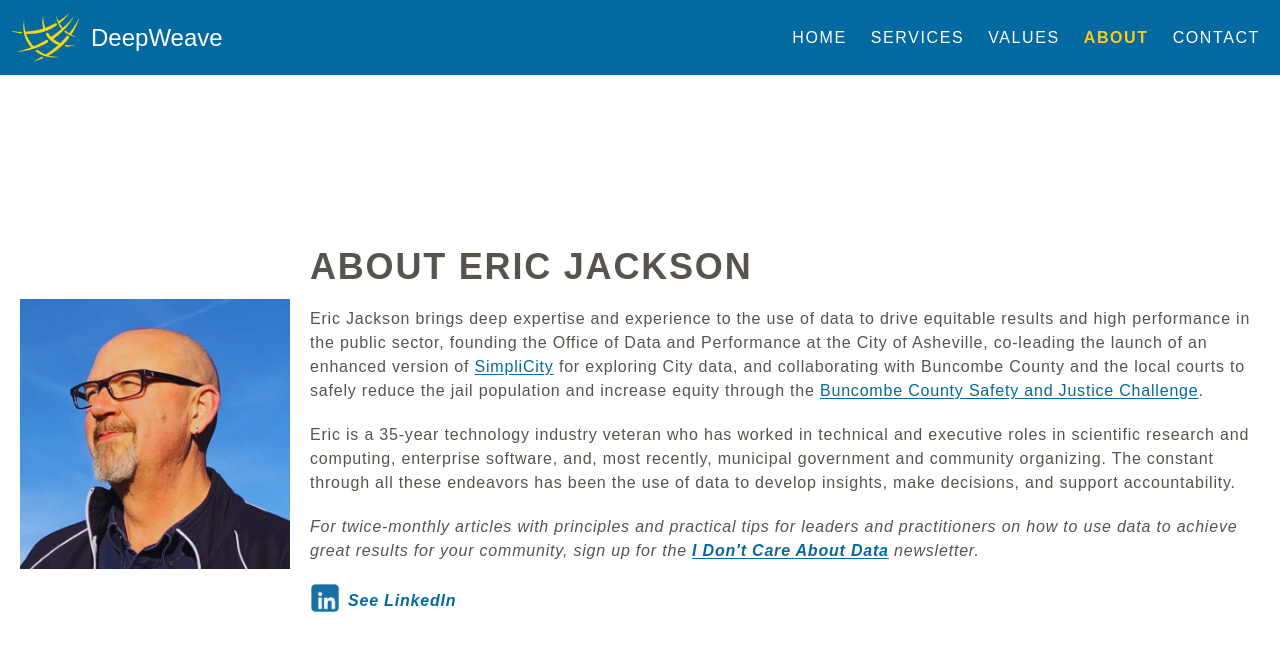
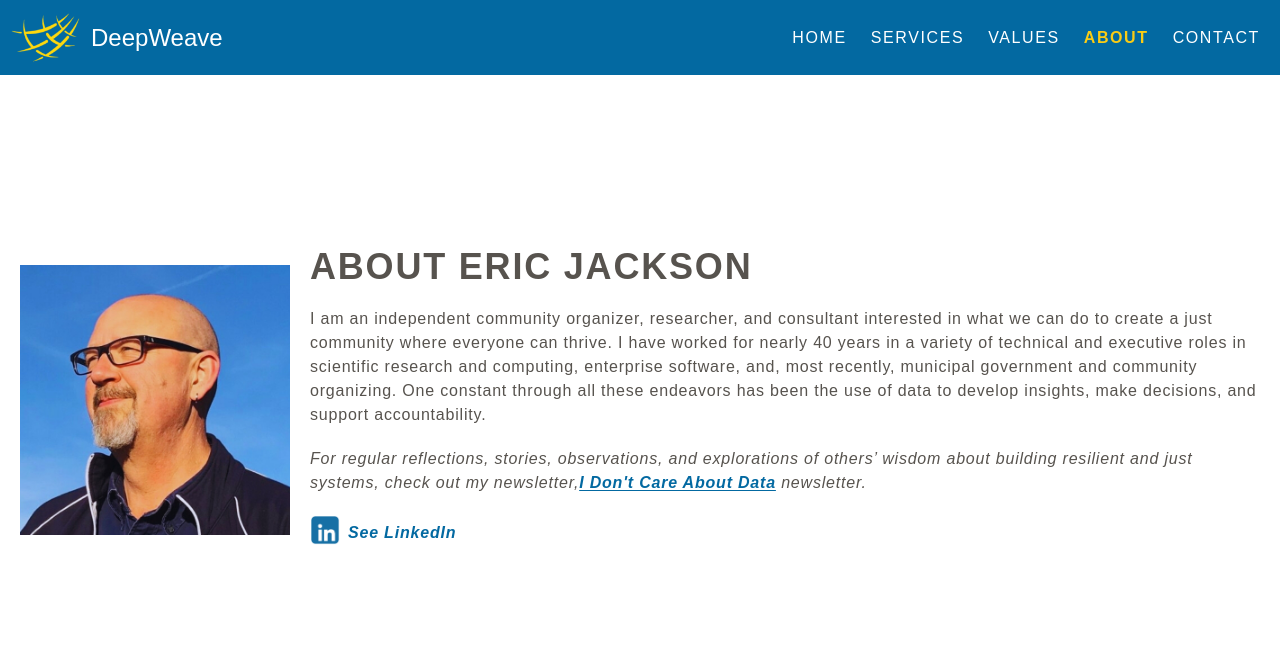
Before and after one commit to DeepWeave/deepweave-website, a Next.js app: page /about in a window 1280 px wide. Shown: the top 650 px of the page. Built offline with nearby package versions, Linux system fonts and the light colour scheme.

Commit message:
Updating About page

```diff
--- a/src/app/about/page.tsx
+++ b/src/app/about/page.tsx
@@ -20,30 +20,17 @@ export default function About() {
 						About Eric Jackson
 					</h1>
 					<p className='text-stone-600 mt-5 text-center tracking-wider px-20 md:text-left md:px-0 md:w-full'>
-						Eric Jackson brings deep expertise and experience to the use of data
-						to drive equitable results and high performance in the public sector,
-						founding the Office of Data and Performance at the City of Asheville,
-						co-leading the launch of an enhanced version
-						of <a className='text-sky-700 underline underline-offset-2 hover:text-sky-800'
-						  href="https://simplicity.ashevillenc.gov/" target="_blank">SimpliCity</a> for
-						exploring City data, and collaborating with Buncombe County and the local courts to
-						safely reduce the jail population and increase equity through
-						the <a className='text-sky-700 underline underline-offset-2 hover:text-sky-800'
-						  href="https://www.buncombecounty.org/governing/depts/justice-services/key-initiatives/safety-justice-challenge.aspx"
-						  target="_blank">Buncombe County Safety and Justice Challenge</a>.
-					</p>
-					<p className='text-stone-600 mt-5 text-center tracking-wider px-20 md:text-left md:px-0 md:w-full'>
-						Eric is a 35-year technology industry veteran who has worked
-						in technical and executive roles in scientific research and
-						computing, enterprise software, and, most recently, municipal
-						government and community organizing. The constant through all these
-						endeavors has been the use of data to develop insights, make
-						decisions, and support accountability.
+						I am an independent community organizer, researcher, and consultant interested
+						in what we can do to create a just community where everyone can thrive. I have
+						worked for nearly 40 years in a variety of technical and executive roles in
+						scientific research and computing, enterprise software, and, most recently,
+						municipal government and community organizing. One constant through all these
+						endeavors has been the use of data to develop insights, make decisions, and
+						support accountability.
 					</p>
 					<p className='text-stone-600 mt-5 italic text-center tracking-wider px-20 md:text-left md:px-0 md:w-full'>
-						For twice-monthly articles with principles and practical tips
-						for leaders and practitioners on how to use data to achieve
-						great results for your community, sign up for the&nbsp;
+						For regular reflections, stories, observations, and explorations of others’
+						wisdom about building resilient and just systems, check out my newsletter,
 						<a href="https://deepweave.substack.com/" target="_blank" rel='noopener noreferrer'>
 							<span className='text-sky-700 italic font-semibold tracking-wider underline underline-offset-2 mt-3 hover:text-sky-800'>
 								I Don&apos;t Care About Data
```
